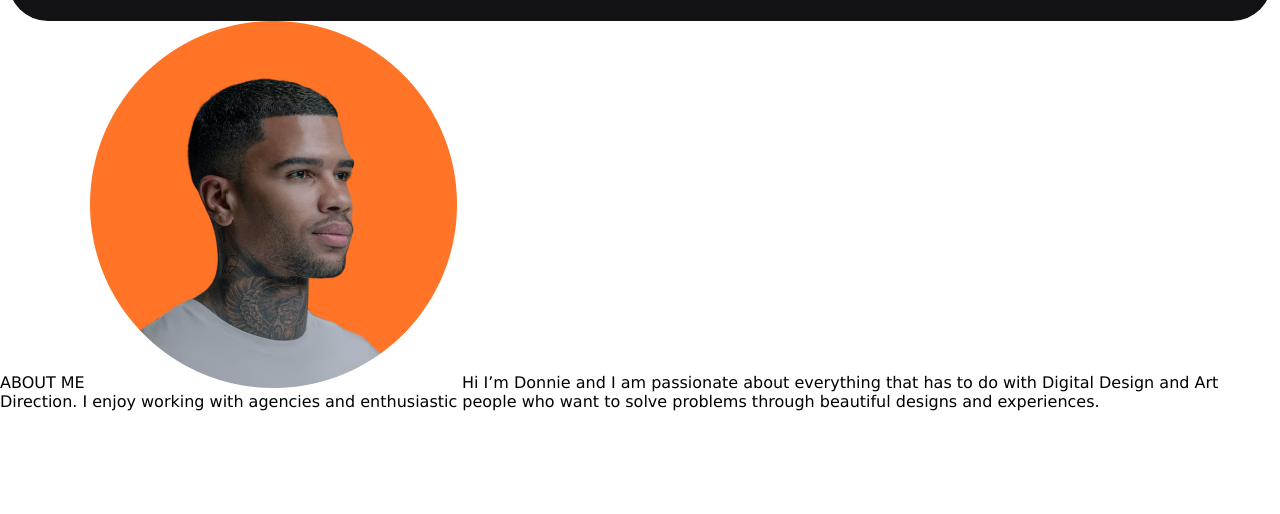
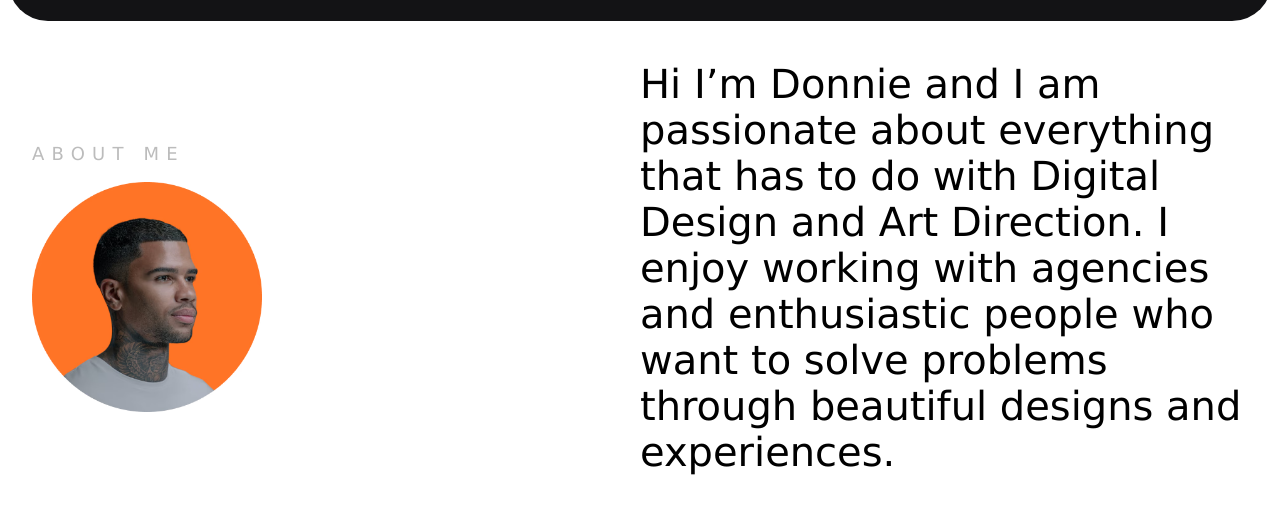
Before and after one commit to JackKybl/portfolio, a plain HTML site: page index.html in a window 1280 px wide. Shown: the part 1038-1552 px from the top of the page. Before the commit the page ends 1449 px from the top, so only its background shows below. Drawn offline with Linux system fonts and the light colour scheme.

Commit message:
-Added style to About me section -Added icon -Added title

```diff
--- a/index.html
+++ b/index.html
@@ -2,8 +2,9 @@
 <html lang="en">
 <head>
     <meta charset="UTF-8">
-    <title>Title</title>
+    <title>Portfolio</title>
     <link rel="stylesheet" href="style.css">
+    <link rel="icon" href="assets/icon.png">
 </head>
 <body>
 <nav>
@@ -39,13 +40,21 @@
     </div>
 </div>
 
+<div class="about-me-container">
+    <div class="about-me-decorations">
+        <p class="about-me-title">ABOUT ME</p>
+        <img src="/assets/not_human.png" alt="Not human">
+    </div>
+    <div class="about-me-text">
+        <h3>
+            Hi I’m Donnie and I am passionate about everything that has to do with Digital Design and Art Direction. I
+            enjoy
+            working
+            with agencies and enthusiastic people who want to solve problems through beautiful designs and experiences.
+        </h3>
+    </div>
+</div>
 
-ABOUT ME
-
-<img src="/assets/not_human.png" alt="Not human">
-
-Hi I’m Donnie and I am passionate about everything that has to do with Digital Design and Art Direction. I enjoy working
-with agencies and enthusiastic people who want to solve problems through beautiful designs and experiences.
 
 </body>
 </html>
--- a/style.css
+++ b/style.css
@@ -26,7 +26,7 @@ nav a:hover {
     color: #404040;
 }
 
-/*Something*/
+/*advertisement*/
 .container-with-background {
     color: #fff;
     background-color: #131315;
@@ -95,3 +95,32 @@ nav a:hover {
     object-fit: cover;
     width: 100%;
 }
+/*About me*/
+.about-me-container {
+    display: flex;
+    justify-content: space-between;
+    align-items: center;
+    width: 95%;
+    margin: 0 auto;
+}
+.about-me-title {
+    color: #BCBCBC;
+    font-size: 18px;
+    letter-spacing: 7.2px;
+}
+.about-me-text {
+    width: 50%;
+}
+.about-me-text h3 {
+    font-size: 40px;
+    font-weight: 400;
+}
+.about-me-decorations {
+    display: flex;
+    flex-direction: column;
+    justify-content: space-between;
+}
+.about-me-decorations img{
+    width: 230px;
+    height: 230px;
+}
```
